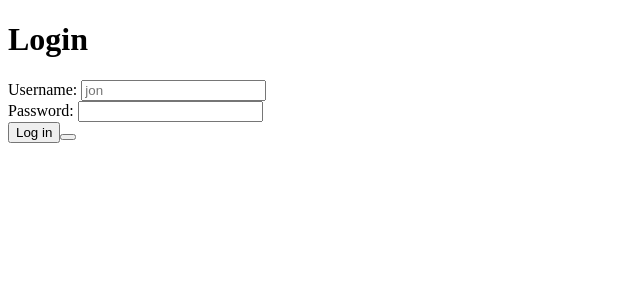
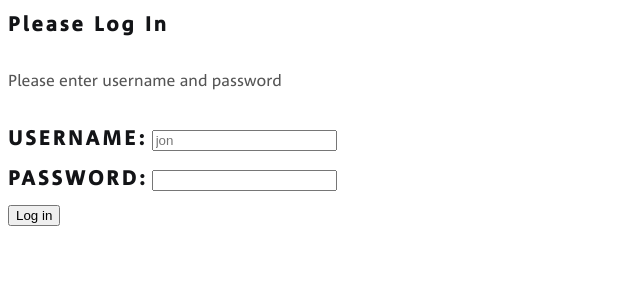
Before and after one commit to larshnordli/LCDProjectHawking, a WordPress theme: template login.php in a window 1280 px wide. Shown: the top 300 px of the page, without its empty margins (0-640 px from the left). Run offline with PHP 8.4 and a stand-in for WordPress, Linux system fonts and the light colour scheme; the site name, menu and one post (Sample post) are stand-ins, and other content is empty.

Commit message:
added simple login

```diff
--- a/.auth.php
+++ b/.auth.php
@@ -1,3 +1,4 @@
 <?php
-   $usrPassPair = 'acit:CBD3CB8E149C00B063E3CBD5D7EAA504CFD6DB8D5113E1658E3DAF71AA947F95D343DB7FF58273BB3420DF48BB36A225484E1704956B1018186860D84E32B784'
+   $pair = 'acit:CBD3CB8E149C00B063E3CBD5D7EAA504CFD6DB8D5113E1658E3DAF71AA947F95D343DB7FF58273BB3420DF48BB36A225484E1704956B1018186860D84E32B784';
+   $usrPassPair = strtolower($pair);
 ?>
--- a/index.php
+++ b/index.php
@@ -1,6 +1,7 @@
 <?php
+	session_start();
 	if(!isset($_SESSION['login']) || !$_SESSION['login']){
-		header('Location: /login.php');
+		header('Location: login.php');
 		die();
 	}
 ?>
--- a/login.php
+++ b/login.php
@@ -1,22 +1,29 @@
 <?php
+   session_start();
+   $_SESSION["login"] = false;
    include('.auth.php');
-   $feedback = 'Enter your username and password to access this site.';
+
+   $split = explode(':', $usrPassPair);
+   $correctUsername = $split[0];
+   $correctPassword = $split[1];
 
    if(isset($_POST['login_action'])){
-      $split = explode(':', $usrPassPair);
-      $username = split[0];
-      $password = split[1];
-
       $enteredUsername = $_POST['username'];
-      $enteredPassword = sha512($_POST['password']);
+      $enteredPassword = hash('sha512', $_POST['password']);
 
       if( ($enteredUsername == $correctUsername) && ($enteredPassword == $correctPassword) ){
+         $feedback = "Login successful!";
          $_SESSION['login'] = true;
+         header('Location: http://'. $_SERVER['HTTP_HOST']);
+         die();
       }
       else{
          $_SESSION['login'] = false;
-         $feedback;
+         $feedback = "Username or password is incorrect.";
       }
+   }
+   else{
+      $feedback = "Please enter username and password";
    }
 ?>
 <!DOCTYPE html>
@@ -24,20 +31,26 @@
    <head>
       <meta charset="utf-8">
       <title>LCD Virtual Assistant: Login</title>
-      <link type="stylesheet/css" href="style.css"/>
+      <link rel="stylesheet" type="text/css" href="style.css">
    </head>
    <body>
-      <h1>Login</h1>
-      <form class="login-form" name="login_action" action="index.html" method="post">
+      <h1>Please Log In</h1>
+
+      <p><?php if(isset($feedback)){ echo $feedback; }?></p>
+
+      <form class="login-form" action="" method="post">
+
          <div class="input-wrapper">
             <label for="username">Username:</label>
             <input type="text" name="username" id="username" value="" placeholder="jon"/>
          </div>
+
          <div class="input-wrapper">
             <label for="password">Password:</label>
             <input type="password" name="password" value=""/>
          </div>
-         <button type="submit">Log in<button>
+
+         <button type="submit" name="login_action">Log in</button>
       </form>
    </body>
 </html>
```
